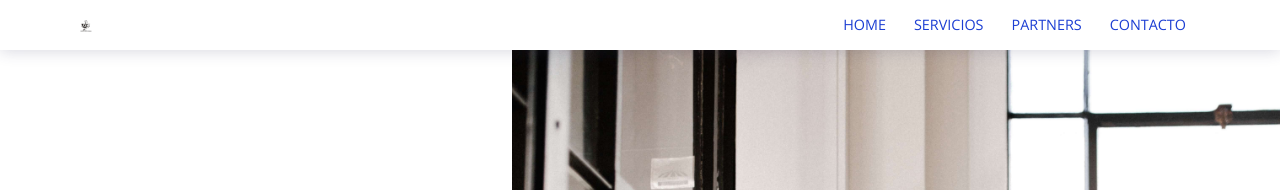
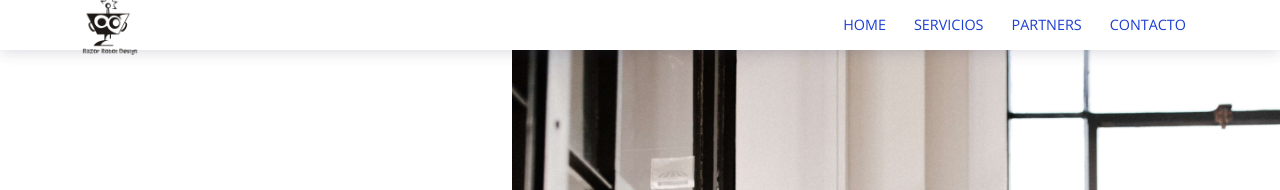
Before and after one commit to bay007/rrd, a Jekyll site: the page built from index.html, in a window 1280 px wide. Shown: the top 190 px of the page. Built offline with Jekyll 4.4.1, drawn with Linux system fonts in a browser that asks for light colours.

Commit message:
LogoSize

```diff
--- a/_includes/header.html
+++ b/_includes/header.html
@@ -1,7 +1,7 @@
 <div class='header {{include.headerClass}}'>
   <div class="container">
     <div class="logo">
-      <a href="{{site.baseurl}}/"><img  style="width: 10%" alt="Razor Robot Design" src="{{site.baseurl}}/assets/images/logo.ico" /></a>
+      <a href="{{site.baseurl}}/"><img  style="width: 50%" alt="Razor Robot Design" src="{{site.baseurl}}/assets/images/logo.ico" /></a>
     </div>
     <div class="logo-mobile">
       <a href="{{site.baseurl}}/"><img alt="Razor Robot Design" src="{{site.baseurl}}/assets/images/logo-mobile.jpg" /></a>
```
